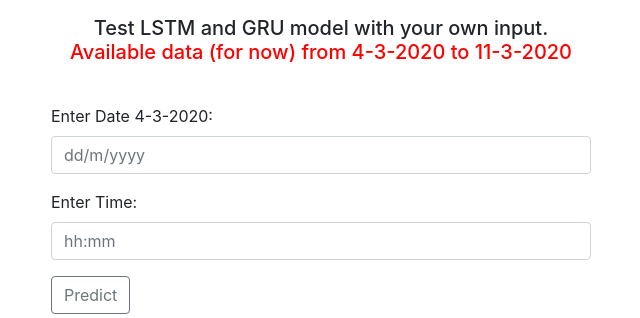
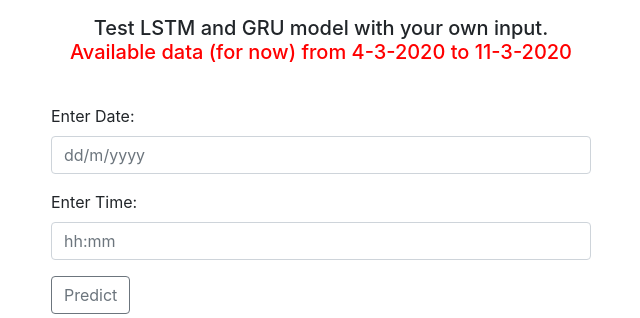
Before and after one commit to daniMusli/roadTrafficForecast, a Flask app: template webapp/templates/index.html in a window 1280 px wide. Shown: the part 1082-1400 px from the top of the page, without its empty margins (34-674 px from the left). Run offline with Flask 2, Linux system fonts and the light colour scheme; the template is opened without the code that fills it, so the values that code supplies are empty; some libraries are stand-ins or nearby versions.

Commit message:
Update index.html

```diff
--- a/webapp/templates/index.html
+++ b/webapp/templates/index.html
@@ -19,7 +19,7 @@
 	<br>
   <h1>Road Traffic Forecast</h1>
   <p>This is a demo page for the LSTM road traffic forecast project
-     hosted on <a href="https://github.com/daniMusli/roadTrafficForecast">github</a> </p>
+     hosted on <a href="https://github.com/daniMusli/roadTrafficForecast" target="_blank">github</a> </p>
 
 </div>
 
@@ -84,7 +84,7 @@
       <h5 style="text-align:center">Test LSTM and GRU model with your own input.<p style="color:red;"> Available data (for now) from 4-3-2020 to 11-3-2020</p></h5><br>
 	  <form action="{{ url_for('main') }}" method="POST" class="needs-validation" novalidate>
 		<div class="form-group">
-			<label>Enter Date 4-3-2020:</label>
+			<label>Enter Date:</label>
 			<input type="text" class="form-control"  placeholder="dd/m/yyyy" name="date" required>
 			<div class="invalid-feedback">Please fill out this field.</div>
 		</div>
```
